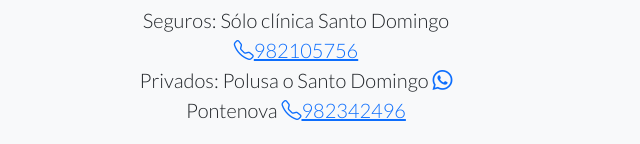
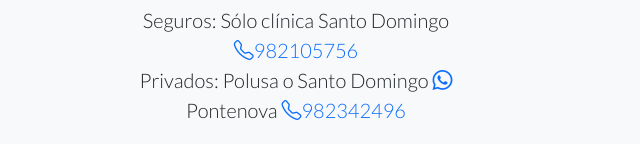
Before and after one commit to tuPodologoEnLugo/root, a plain HTML site: page index.html in a window 1280 px wide. Shown: the part 808-952 px from the top of the page, 629-1269 px from the left. Drawn offline with nearby package versions, Linux system fonts and the light colour scheme.

Commit message:
quitar subrayado de losnúmero de telefono

```diff
--- a/index.html
+++ b/index.html
@@ -64,9 +64,9 @@
                         <div class="features-icons-item mx-auto mb-5 mb-lg-0 mb-lg-3">
                             <div class="features-icons-icon d-flex"><i class="bi-calendar-event m-auto text-primary"></i></div>
                             <h3>Dias y horarios</h3>
-                            <p class="lead mb-0">Seguros: Sólo clínica Santo Domingo <a href="tel:+34982105756"><i class="bi-telephone m-auto text-primary"></i>982105756</a></p>
+                            <p class="lead mb-0">Seguros: Sólo clínica Santo Domingo <a href="tel:+34982105756"style="text-decoration:none" ><i class="bi-telephone m-auto text-primary"></i>982105756</a></p>
                             <p class="lead mb-0">Privados: Polusa o Santo Domingo <a href="https://wa.me/34616233834?text=!Cita%20Privada"> <i class="bi-whatsapp m-auto text-primary"></i></a></p>
-                            <p class="lead mb-0">Pontenova <a href="tel:+34982342496"><i class="bi-telephone m-auto text-primary"></i>982342496</a></p>
+                            <p class="lead mb-0">Pontenova <a href="tel:+34982342496" style="text-decoration:none" ><i class="bi-telephone m-auto text-primary" ></i>982342496</a></p>
                         </div>
                     </div>
 
```
